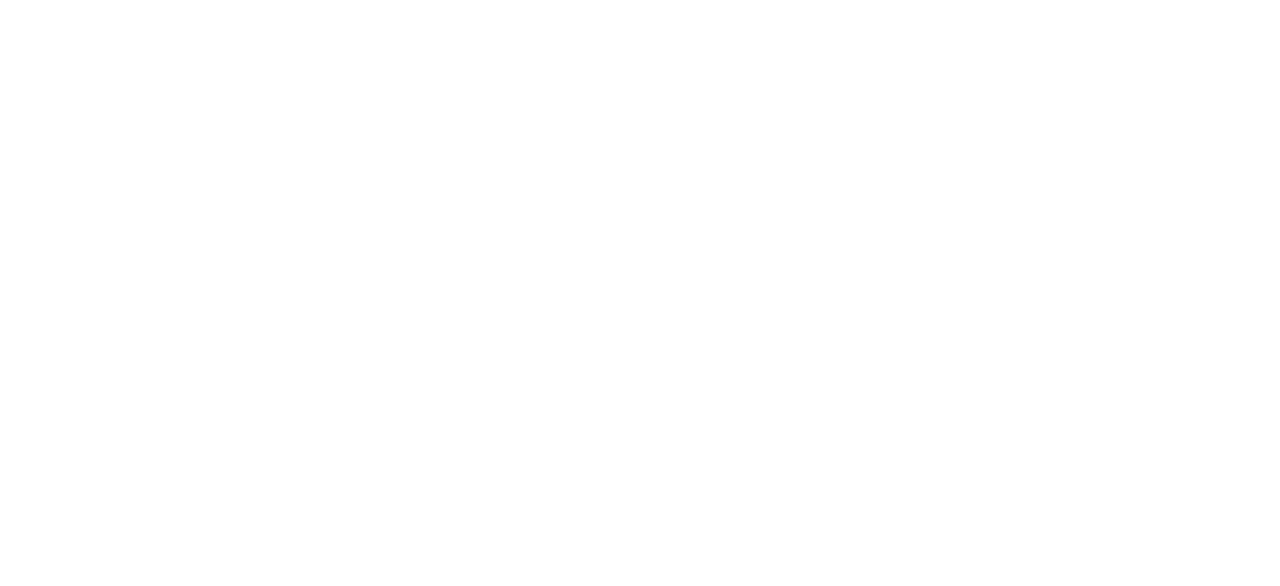
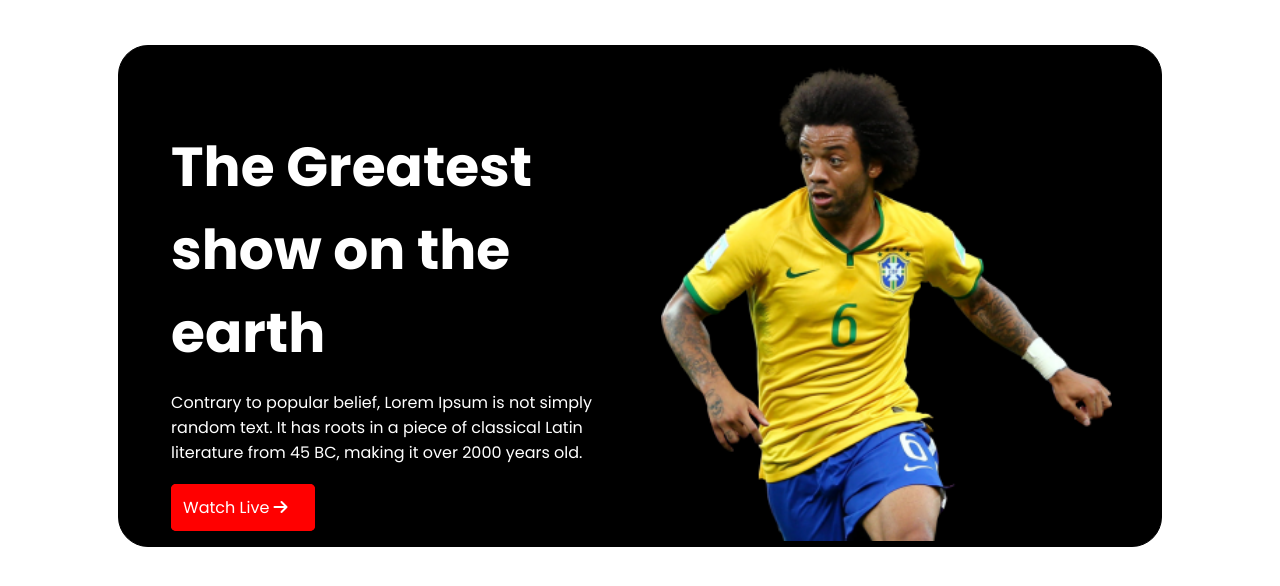
Before and after one commit to sourov2612/Football_match, a plain HTML site: page index.html in a window 1280 px wide. Drawn offline with Linux system fonts and the light colour scheme.

Commit message:
Banner_added

```diff
--- a/index.html
+++ b/index.html
@@ -4,9 +4,29 @@
     <meta charset="UTF-8">
     <meta name="viewport" content="width=device-width, initial-scale=1.0">
     <title>Football Match</title>
+    <script src="https://kit.fontawesome.com/09ac1fc25a.js" crossorigin="anonymous"></script>
+    <link rel="preconnect" href="https://fonts.googleapis.com">
+    <link rel="preconnect" href="https://fonts.gstatic.com" crossorigin>
+    <link href="https://fonts.googleapis.com/css2?family=Poppins:ital,wght@0,100;0,200;0,300;0,400;0,500;0,600;0,700;0,800;0,900;1,100;1,200;1,300;1,400;1,500;1,600;1,700;1,800;1,900&display=swap" rel="stylesheet">
     <link rel="stylesheet" href="style.css">
 </head>
 <body>
 
+    <main>
+
+        <header>
+            <div class="header_content">
+                <h1 class="text">The Greatest show on the earth</h1>
+                <p class="text">Contrary to popular belief, Lorem Ipsum is not simply random text. It has roots in a piece of classical Latin literature from 45 BC, making it over 2000 years old.</p>
+                <a href="">Watch Live <i class="fa-solid fa-arrow-right"></i></a>
+            </div>
+            <div>
+                <img src="images/Banner Image.png" alt="">
+            </div>
+        </header>
+
+    </main>
+
+
 </body>
 </html>
--- a/style.css
+++ b/style.css
@@ -0,0 +1,54 @@
+body{
+    font-family: "Poppins", sans-serif;
+}
+
+/*-----------------------
+----Header section-----
+------------------------*/
+
+main{
+    margin: 45px 110px;
+}
+
+header{
+    display: grid;
+    grid-template-columns: repeat(2, 1fr);
+    height: 500px;
+    background-color: black;
+    border: 1px solid black;
+    border-radius: 30px;
+}
+
+.header_content{
+    padding-left: 10%;
+    padding-top: 8%;
+}
+
+.header_content h1{
+    font-size: 55px;
+    margin-bottom: 5px;
+}
+.header_content p{
+    margin-bottom: 30px;
+}
+
+.header_content a{
+    text-decoration: none;
+    background-color: red;
+    border: 2px solid red;
+    padding: 10px 25px 10px 10px;
+    border-radius: 5px;
+    color: white;
+    margin-top: 5px;
+}
+
+
+header img{
+    height: 95%;
+    padding-top: 3.8%;
+    padding-left: 4%;
+}
+
+.text{
+    color: white;
+}
```
